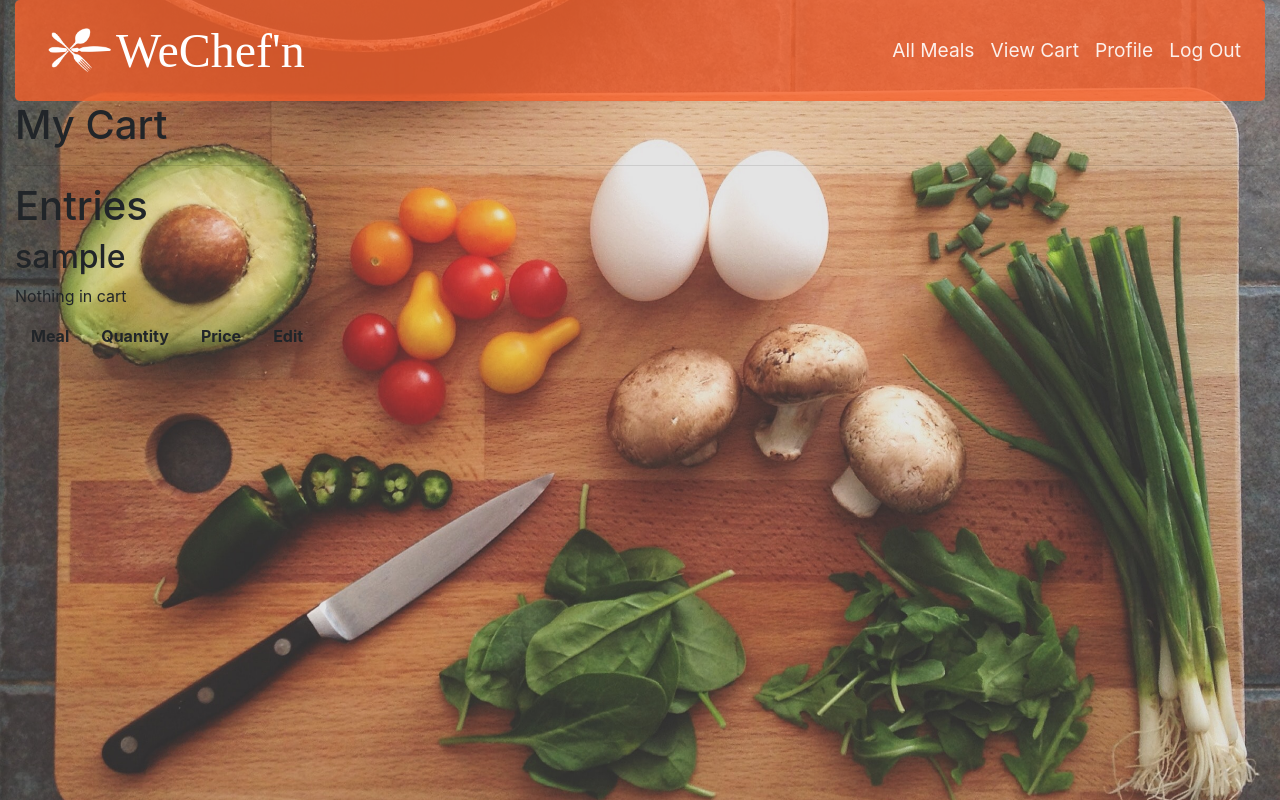
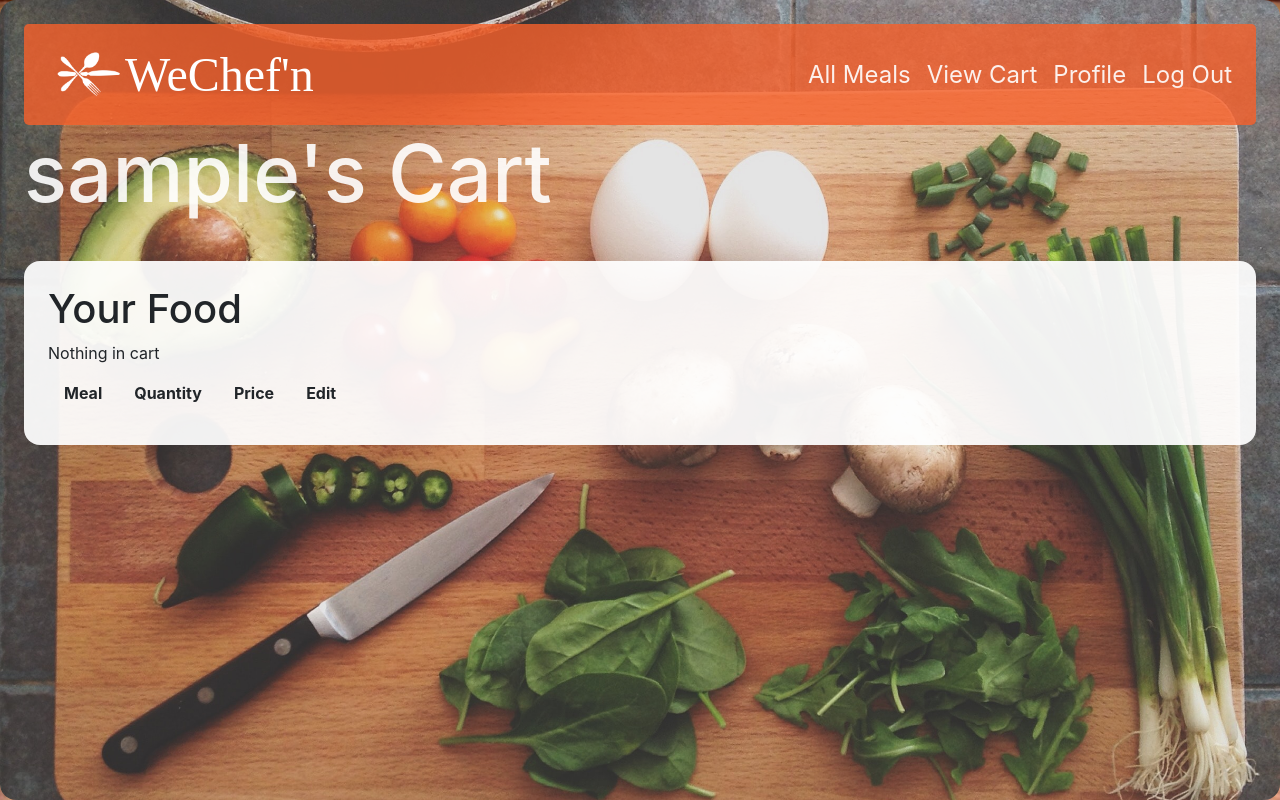
Before and after one commit to franics925/cook_around, a Django app: page /cart/ in a window 1280 px wide. Run offline with Django 3.2, Linux system fonts and the light colour scheme; the visitor is signed in with stand-in values (Sample User, id 1); data comes from the database, SQL or seed files in the repository; data that the repository does not hold is empty; some libraries are stand-ins or nearby versions.

Commit message:
update basic styling of cart.html

```diff
--- a/main_app/static/css/style.css
+++ b/main_app/static/css/style.css
@@ -13,6 +13,10 @@ nav {
     border-radius: .3em;
 }
 
+a.nav-link {
+    font-style: bolder;
+    font-size: 24px;
+}
 
 .navbar-toggler-icon {
     filter: brightness(0) invert(1);
@@ -109,11 +113,17 @@ main {
 #loginform.card {
     display: flex;
     flex-direction: column;
-    align-items: flex-end;
+    align-items: center;
     justify-content: center;
-    background-color: rgba(179, 179, 179, 0.7);
+    background-color: rgba(255, 255, 255, 0.7);
+    font-size: 22px;
     width: 20em;
     border-radius: 1em;
+    box-shadow: 2px 3px;
+    box-
+    border-style: double;
+    border-color: white;
+    font-style: bolder:
 }
 
 #indexpage h1 {
@@ -220,3 +230,10 @@ footer {
     bottom: 0;
     text-align: center;
 }
+
+#cartbody, .container {
+    background-color: rgba(255, 255, 255, .93);
+    border-radius: 1em;
+    /* min-width: 40em; */
+    padding: 1.5em;
+}
--- a/main_app/templates/wechef/cart.html
+++ b/main_app/templates/wechef/cart.html
@@ -1,12 +1,14 @@
 {% extends 'base.html' %}
 {% block content %}
+<div class="banner">
+  <h1>{{my_cart.user.username}}'s Cart</h1>
 
-<h1>My Cart</h1>
+</div>
 
-<hr />
+<div class="continer" id="cartbody">
 
-<h1>Entries</h1>
-<h2>{{my_cart.user.username}}</h2>
+<h1>Your Food</h1>
+
 
 <table class="striped">
     <thead>
@@ -44,6 +46,7 @@
     {% csrf_token %}
     <input type="submit" class="btn" value="Submit Order">
     </form>
+</div>
 
 {% endif %}
 
```
